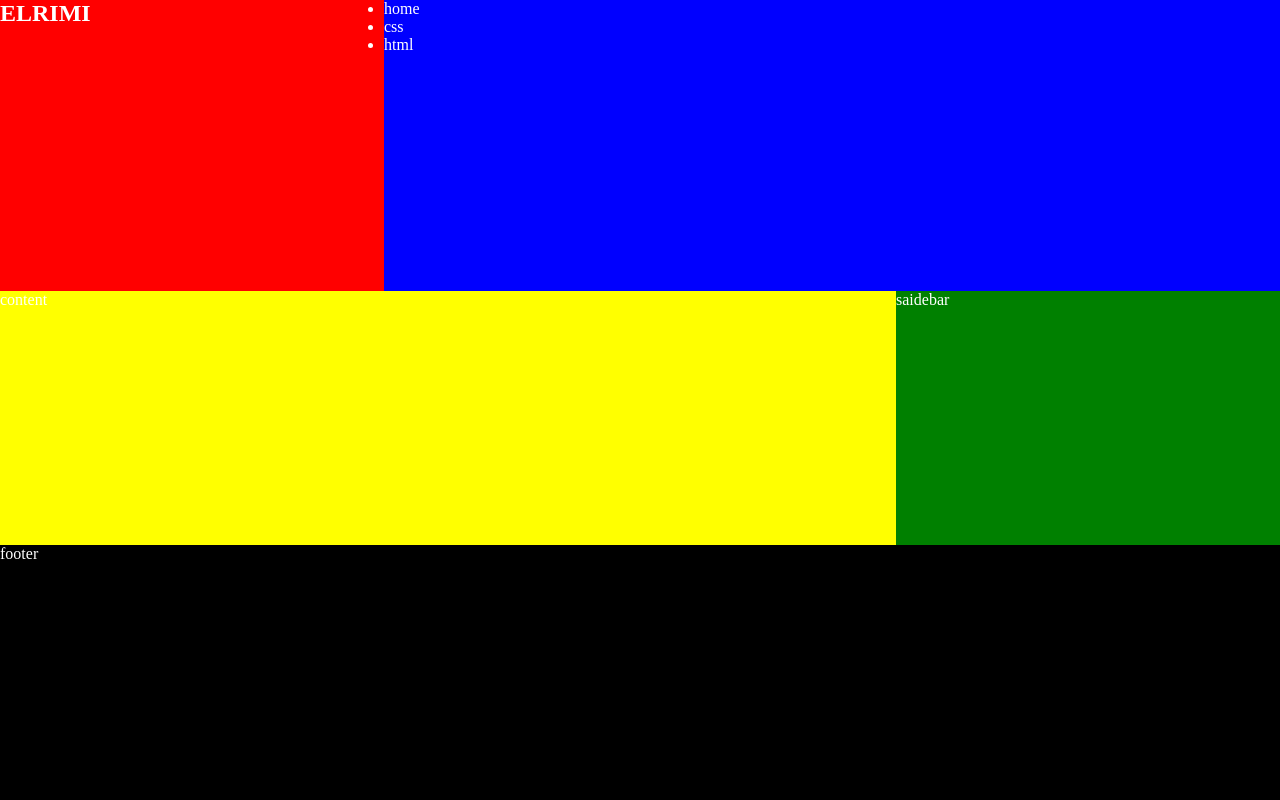
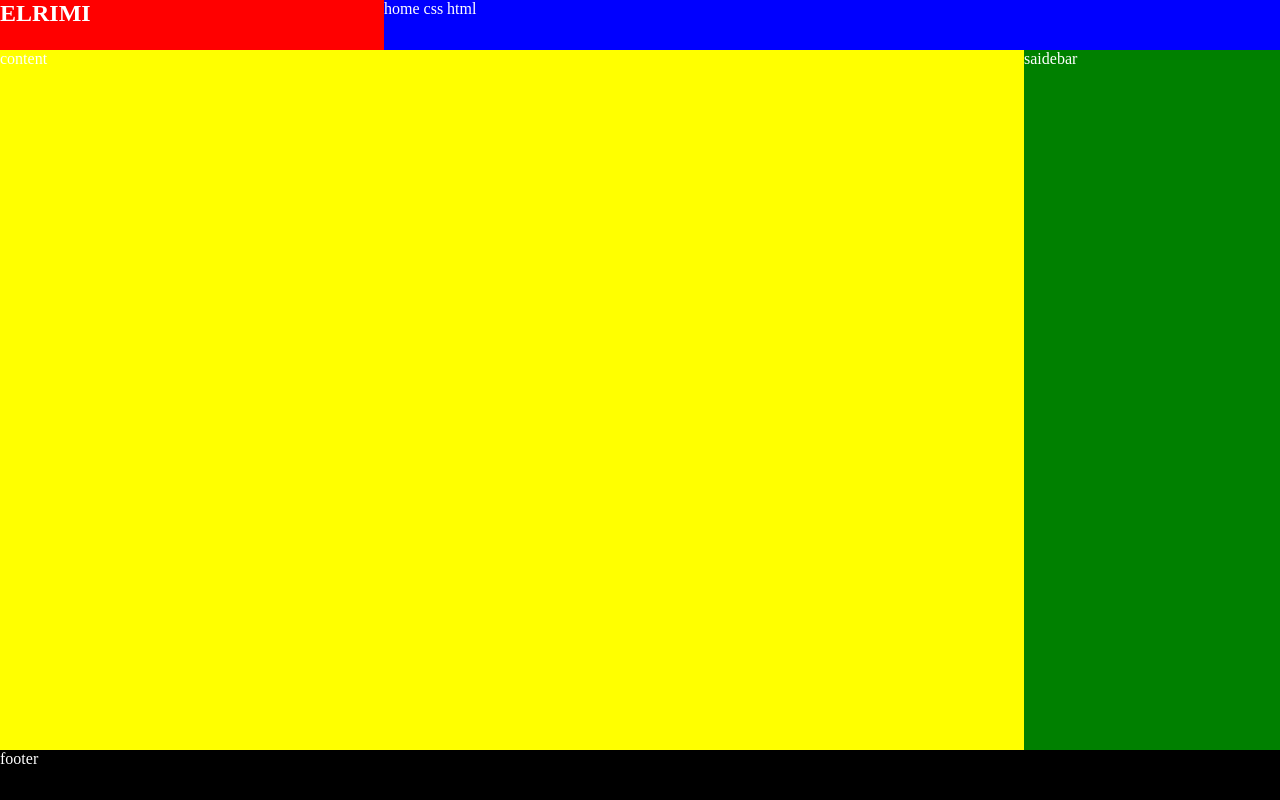
Before and after one commit to mohamadAlrimi/css, a plain HTML site: page index.html in a window 1280 px wide. Drawn offline with Linux system fonts and the light colour scheme.

Commit message:
css file

```diff
--- a/css/master.css
+++ b/css/master.css
@@ -9,10 +9,19 @@
     background-color: #eee;
     display: grid;
     grid-template-columns: repeat(10, 1fr);
-    grid-template-rows: auto auto auto;
+    grid-template-rows: 50px auto 50px;
     grid-template-areas: "logo logo logo  nav nav nav nav nav nav nav"
-        "cont cont cont cont cont cont cont  said said said "
+        "cont cont cont cont cont cont cont  cont said said "
         "fot fot fot fot  fot fot fot fot fot fot ";
+}
+
+ul {
+    list-style: none;
+
+}
+
+ul li {
+    display: inline-block;
 }
 
 h2 {
```
